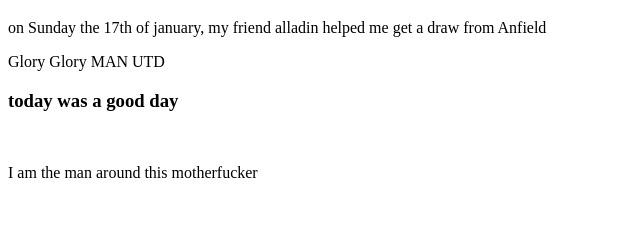
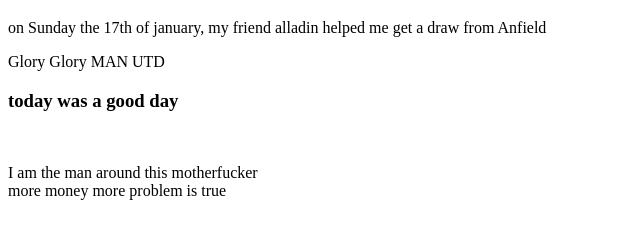
Before and after one commit to nasreldeenma/coursera-test, a plain HTML site: page index.html in a window 1280 px wide. Shown: the part 61-300 px from the top of the page, without its empty margins (0-640 px from the left). Drawn offline with Linux system fonts and the light colour scheme.

Commit message:
more money
more money

```diff
--- a/index.html
+++ b/index.html
@@ -12,5 +12,6 @@
 
 </p>
 <div>I am the man around this motherfucker</div>
+<div>more money more problem is true</div>
 </body>
 </html>
```
